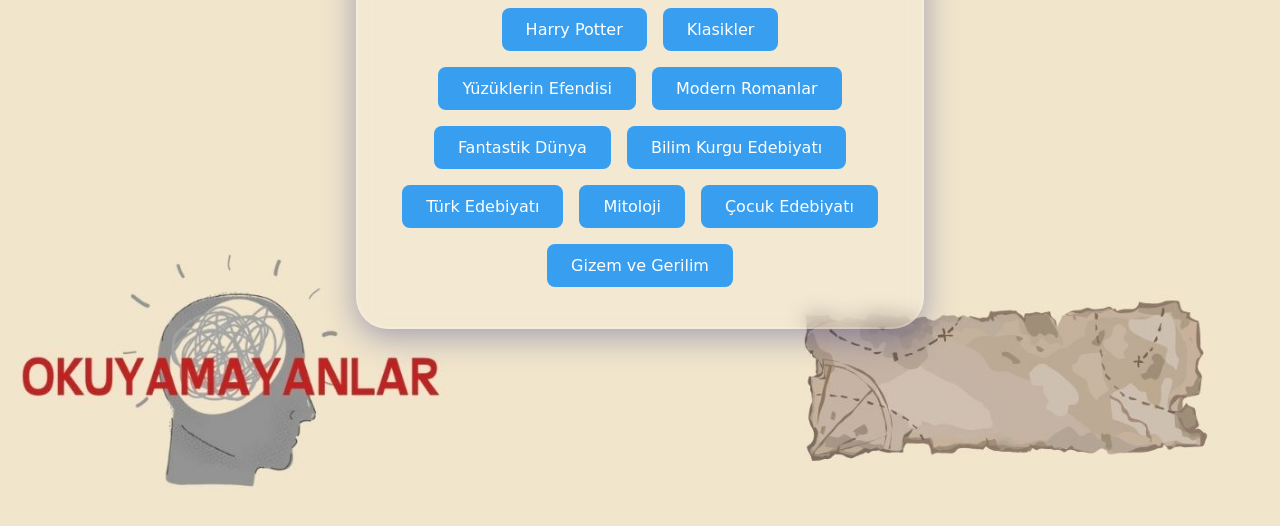
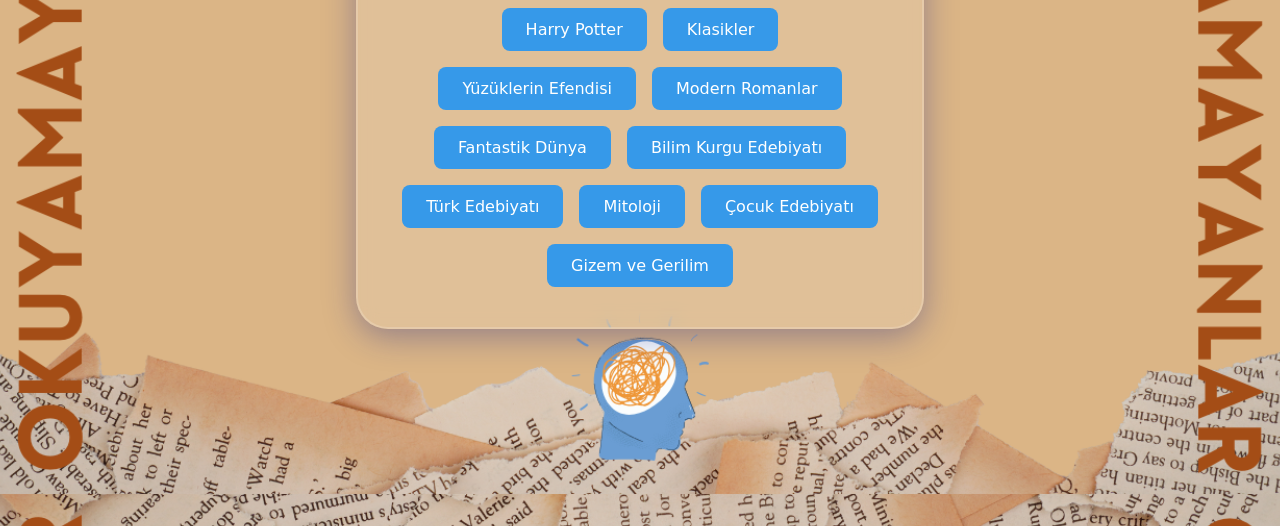
Before and after one commit to MuhammedBesir/okuyamayanlar_dogru-uydurma_oyunu.github.io, a plain HTML site: page index.html in a window 1280 px wide. Shown: the part 306-832 px from the top of the page. Drawn offline with Linux system fonts and the light colour scheme; a web font is replaced by a local one.

Commit message:
Update Style.css

```diff
--- a/Style.css
+++ b/Style.css
@@ -11,7 +11,7 @@
     position: relative;
     overflow: hidden;
     color: #111;
-    background-image: url('Adsız tasarım5.jpg'); /* Örnek bir fotoğraf URL'si */
+    background-image: url('Adsız tasarım.png'); /* Örnek bir fotoğraf URL'si */
     background-repeat: no-repeat;
     background-size: cover;
     background-position: center center;
```
